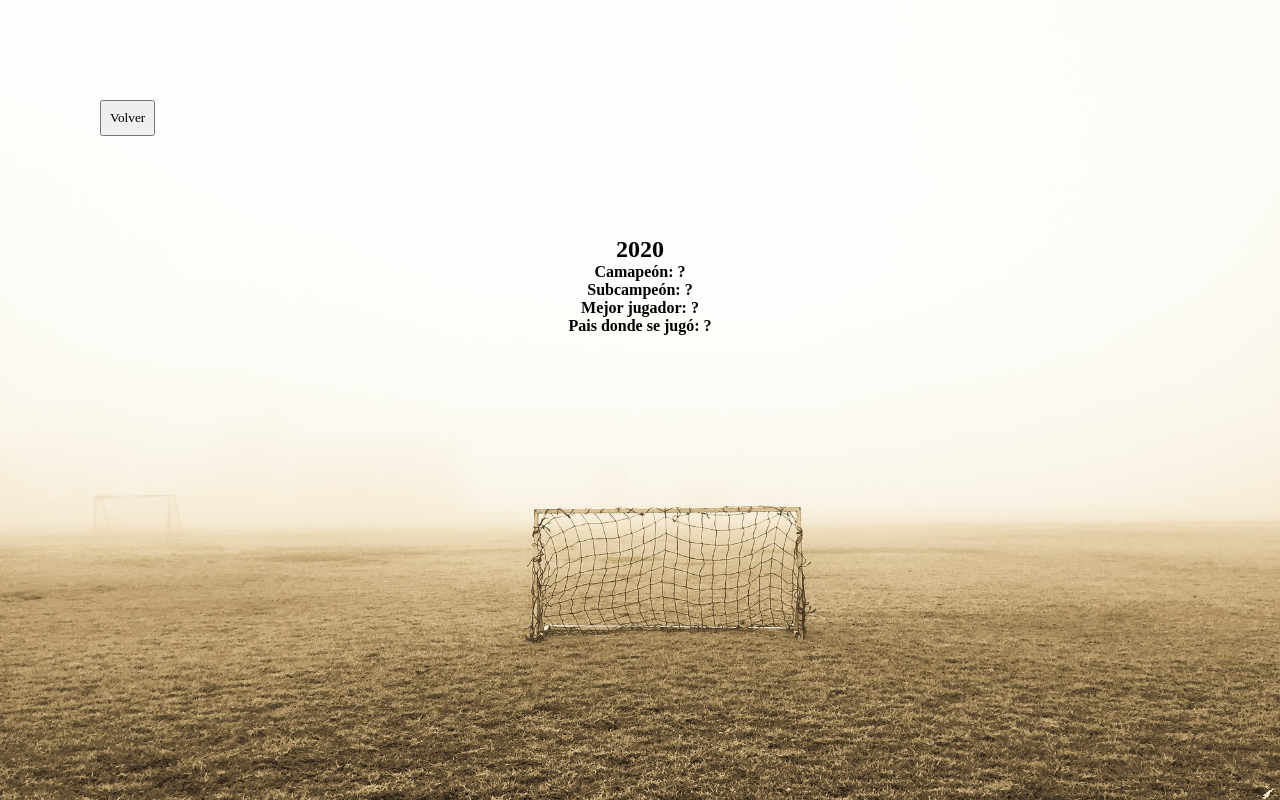
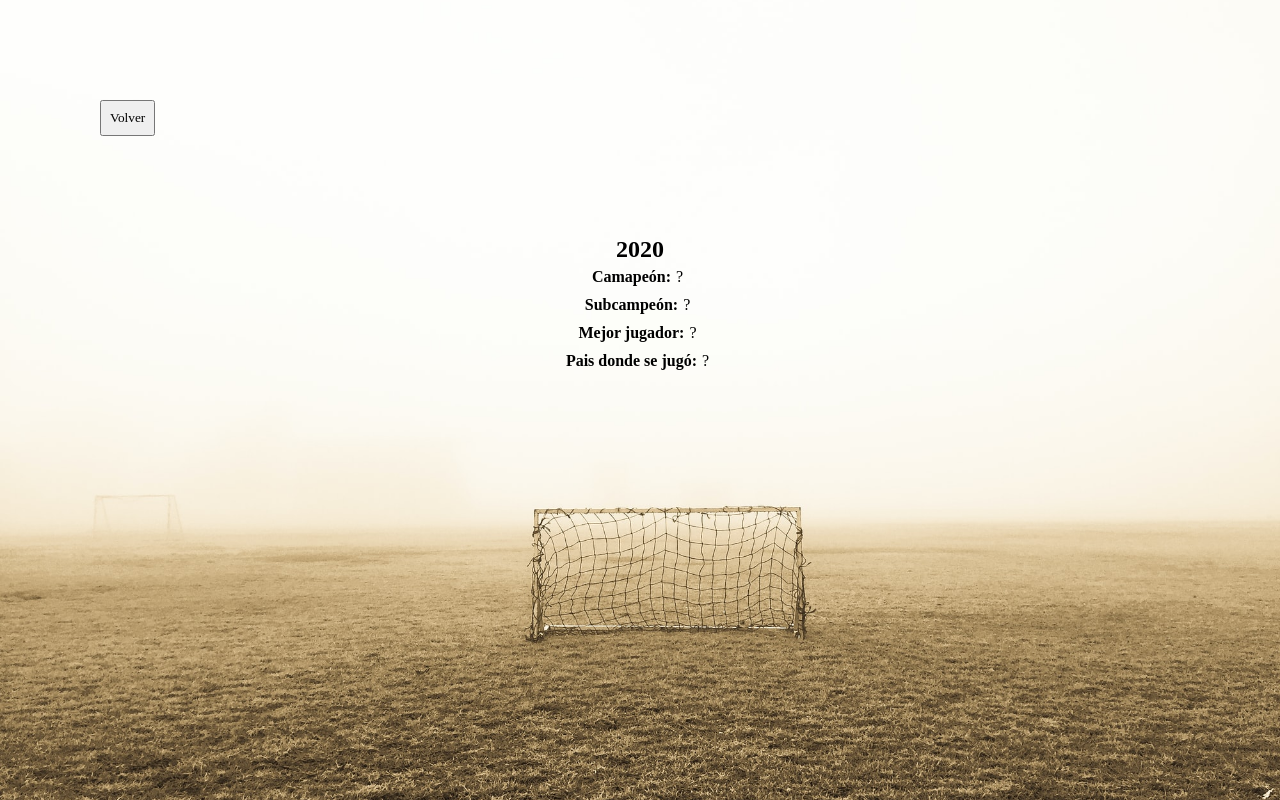
Before and after one commit to RaquelGarciaCaja/Cup, a React (Create React App) app: page /#/Euro/1 in a window 1280 px wide. Built offline with nearby package versions, Linux system fonts and the light colour scheme; a web font is replaced by a local one.

Commit message:
add new styles into mundial and euro

```diff
--- a/src/components/Euro.js
+++ b/src/components/Euro.js
@@ -13,10 +13,22 @@ const Euro = (props) => {
       </div>
       <div className="euro__container">
         <h1 className="euro__title">{props.year.year}</h1>
-        <h4 className="euro__info">Camapeón: {props.year.champion}</h4>
-        <h4 className="euro__info">Subcampeón: {props.year.silverMedal}</h4>
-        <h4 className="euro__info">Mejor jugador: {props.year.bestPlayer}</h4>
-        <h4 className="euro__info">Pais donde se jugó: {props.year.country}</h4>
+        <div className="euro__containerInfo">
+          <h4 className="euro__info">Camapeón:</h4>{" "}
+          <p className="euro__infoP euro__info">{props.year.champion}</p>
+        </div>
+        <div className="euro__containerInfo">
+          <h4 className="euro__info">Subcampeón:</h4>
+          <p className="euro__infoP euro__info"> {props.year.silverMedal}</p>
+        </div>
+        <div className="euro__containerInfo">
+          <h4 className="euro__info">Mejor jugador:</h4>{" "}
+          <p className="euro__infoP euro__info">{props.year.bestPlayer}</p>
+        </div>
+        <div className="euro__containerInfo">
+          <h4 className="euro__info">Pais donde se jugó: </h4>{" "}
+          <p className="euro__infoP euro__info"> {props.year.country}</p>
+        </div>
       </div>
     </section>
   );
--- a/src/components/Mundial.js
+++ b/src/components/Mundial.js
@@ -12,10 +12,22 @@ const Mundial = (props) => {
       </div>
       <div className="mundial__container">
         <h1 className="mundial__title">{props.year.year}</h1>
-        <h4 className="mundial__info">Camapeón: {props.year.champion}</h4>
-        <h4 className="mundial__info">Subcampeón: {props.year.silverMedal}</h4>
-        <h4 className="mundial__info">Mejor jugador: {props.year.bestPlayer}</h4>
-        <h4 className="mundial__info">Pais donde se jugó: {props.year.country}</h4>
+        <div className="mundial__containerInfo">
+          <h4 className="mundial__info">Camapeón:</h4>{" "}
+          <p className="mundial__infoP mundial__info">{props.year.champion}</p>
+        </div>
+        <div className="mundial__containerInfo">
+          <h4 className="mundial__info">Subcampeón:</h4>
+          <p className="mundial__infoP mundial__info"> {props.year.silverMedal}</p>
+        </div>
+        <div className="mundial__containerInfo">
+          <h4 className="mundial__info">Mejor jugador:</h4>{" "}
+          <p className="mundial__infoP mundial__info">{props.year.bestPlayer}</p>
+        </div>
+        <div className="mundial__containerInfo">
+          <h4 className="mundial__info">Pais donde se jugó: </h4>{" "}
+          <p className="mundial__infoP mundial__info"> {props.year.country}</p>
+        </div>
       </div>
     </div>
   );
--- a/src/stylesheets/Euro.scss
+++ b/src/stylesheets/Euro.scss
@@ -12,9 +12,8 @@
     align-items: center;
   }
 
-  &__info {
-  }
-  &__title {
+  &__infoP {
+    padding: 5px;
   }
   &__containerBack {
     display: flex;
@@ -22,4 +21,8 @@
     align-items: flex-start;
     padding: 100px 100px;
   }
+  &__containerInfo {
+    display: flex;
+    align-items: center;
+  }
 }
--- a/src/stylesheets/Mundial.scss
+++ b/src/stylesheets/Mundial.scss
@@ -13,11 +13,12 @@
     align-items: center;
   }
 
-  &__info {
+  &__info,
+  &__title {
     color: white;
   }
-  &__title {
-    color: white;
+  &__infoP {
+    padding: 5px;
   }
   &__backBtn {
     padding: 8px;
@@ -29,4 +30,8 @@
     align-items: flex-start;
     padding: 100px 100px;
   }
+  &__containerInfo {
+    display: flex;
+    align-items: center;
+  }
 }
```
Also changed, not shown: 1 other file (tests, documents, lock files or other folders).
